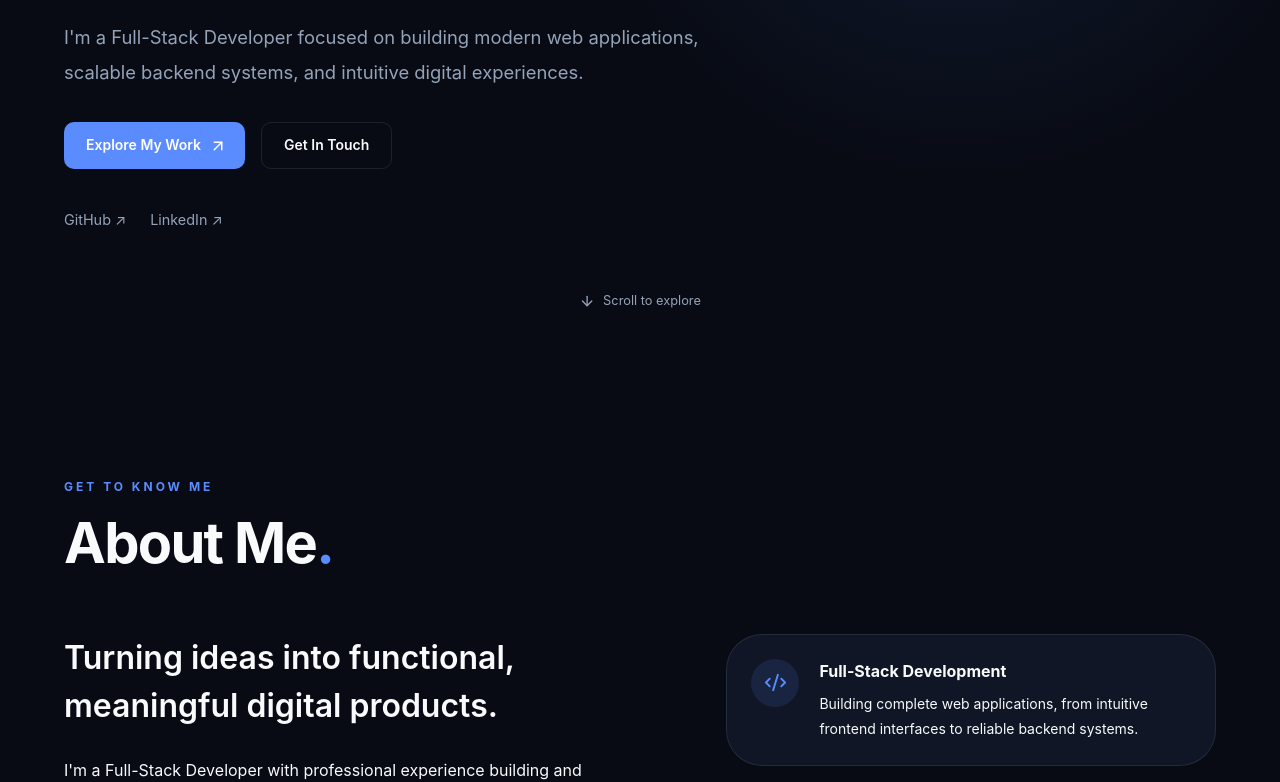
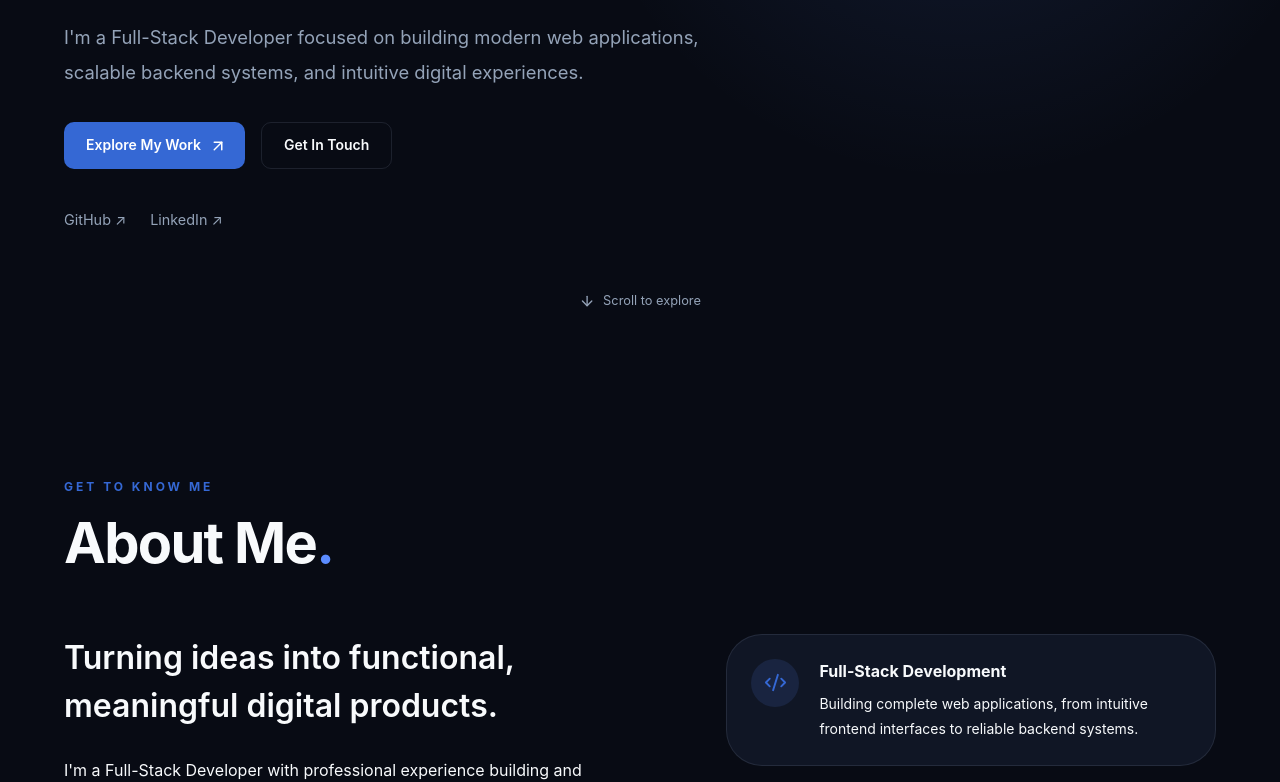
Before and after one commit to arvieguadiz/arvie-portfolio, a React (Vite) app: page / in a window 1280 px wide. Shown: the part 580-1362 px from the top of the page. Built offline with nearby package versions, Linux system fonts and the light colour scheme.

Commit message:
Fix background and foreground colors contrast ratio

```diff
--- a/src/theme/theme.ts
+++ b/src/theme/theme.ts
@@ -5,9 +5,9 @@ const theme = createTheme({
     mode: "dark",
 
     primary: {
-      main: "#5B8CFF",
+      main: "#3568D4",
       light: "#8EAEFF",
-      dark: "#3568D4",
+      dark: "#254FA8",
       contrastText: "#FFFFFF",
     },
 
@@ -86,9 +86,15 @@ const theme = createTheme({
         },
 
         contained: {
+          color: "#FFFFFF",
+
+          "&.MuiButton-colorPrimary": {
+            backgroundColor: "#3568D4",
+          },
+
           "&.MuiButton-colorPrimary:hover": {
-            backgroundColor: "#4778E8",
-            boxShadow: "0 0 24px rgba(91, 140, 255, 0.25)",
+            backgroundColor: "#254FA8",
+            boxShadow: "0 0 24px rgba(53, 104, 212, 0.25)",
           },
         },
       },
```
